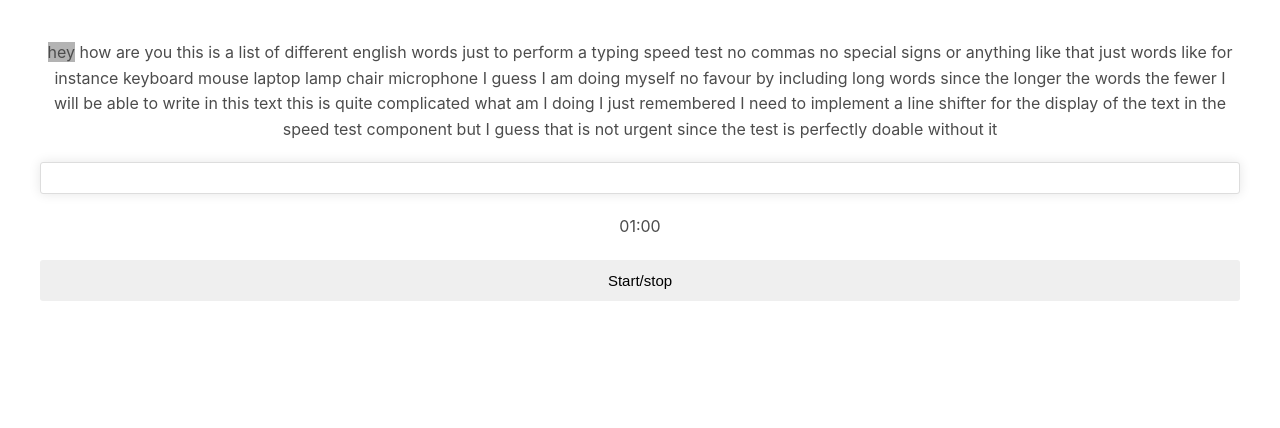
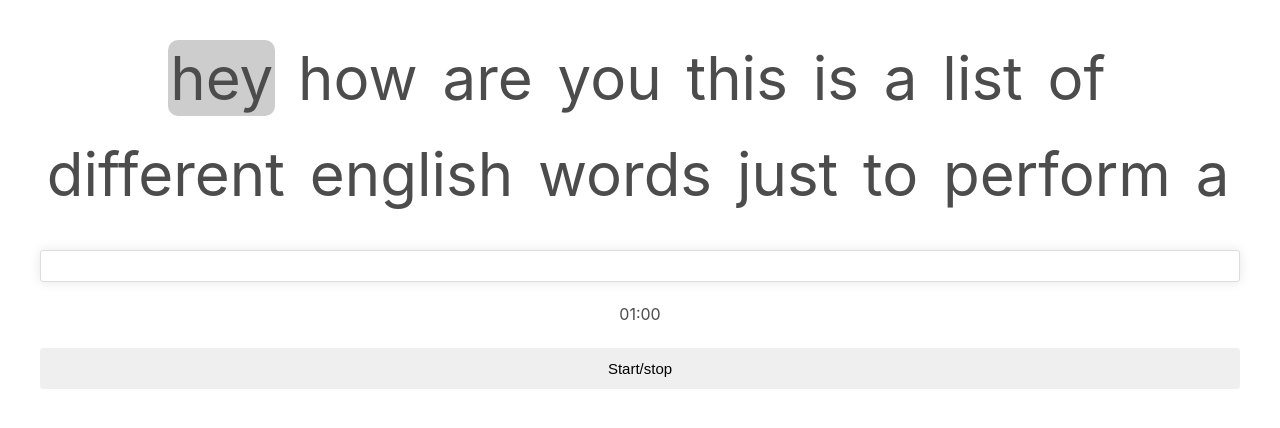
Before and after one commit to davidgape89/speedy-typez, a React (Create React App) app: page / in a window 1280 px wide. Shown: the top 428 px of the page. Built offline with nearby package versions, Linux system fonts and the light colour scheme.

Commit message:
Added auto-scrolling functionality

```diff
--- a/src/components/speed-test/SpeedTest.scss
+++ b/src/components/speed-test/SpeedTest.scss
@@ -1,22 +1,31 @@
+* {
+    margin-bottom: 2rem;
+}
+
 .speed-test {
     display: flex;
     flex-direction: column;
 }
 
-* {
-    margin-bottom: 2rem;
-}
+.speed-test__text {
+  font-size: 6rem;
+  height: 19rem;
+  overflow-y: hidden;
 
-.speed-test__text {
+  span {
+    border-radius: 1rem;
+    padding: 2px;
+  }
+
   span.is-active {
-    background-color: lighten(grey, 20);
+    background-color: lighten(grey, 30);
   }
 
   span.is-invalid {
-    background-color: lighten(red, 20);
+    background-color: lighten(red, 30);
   }
 
   span.is-valid {
-    background-color: lighten(green, 20);
+    background-color: lighten(green, 50);
   }
 }
--- a/src/components/speed-test/SpeedTest.tsx
+++ b/src/components/speed-test/SpeedTest.tsx
@@ -1,14 +1,14 @@
-import React, { useEffect, useRef } from 'react';
+import React, { useEffect, useRef, useState } from 'react';
 import {Timer, TimerRef} from '../timer/Timer';
 import {englishText} from './words';
 import './SpeedTest.scss';
 
 const SpeedTest = () => {
-  const [input, setInput] = React.useState<string>('');
-  const [isRunning, setIsRunning] = React.useState<boolean>(false);
-  const [isDisabled, setIsDisabled] = React.useState<boolean>(false);
-  const [inputStack, setInputStack] = React.useState<string[]>([]);
   const timerRef = useRef<TimerRef>();
+  const [input, setInput] = useState<string>('');
+  const [isRunning, setIsRunning] = useState<boolean>(false);
+  const [isDisabled, setIsDisabled] = useState<boolean>(false);
+  const [inputStack, setInputStack] = useState<string[]>([]);
   const words = englishText.replace(/\n/g, '').split(' ');
 
   useEffect(() => {
@@ -16,6 +16,11 @@ const SpeedTest = () => {
       setIsRunning(true);
     }
   }, [input]);
+
+  useEffect(() => {
+    const activeEl: HTMLElement | null = document.querySelector('.is-active');
+    if(activeEl) activeEl.scrollIntoView();
+  }, [inputStack]);
 
   function reset() {
     setInput('');
```
